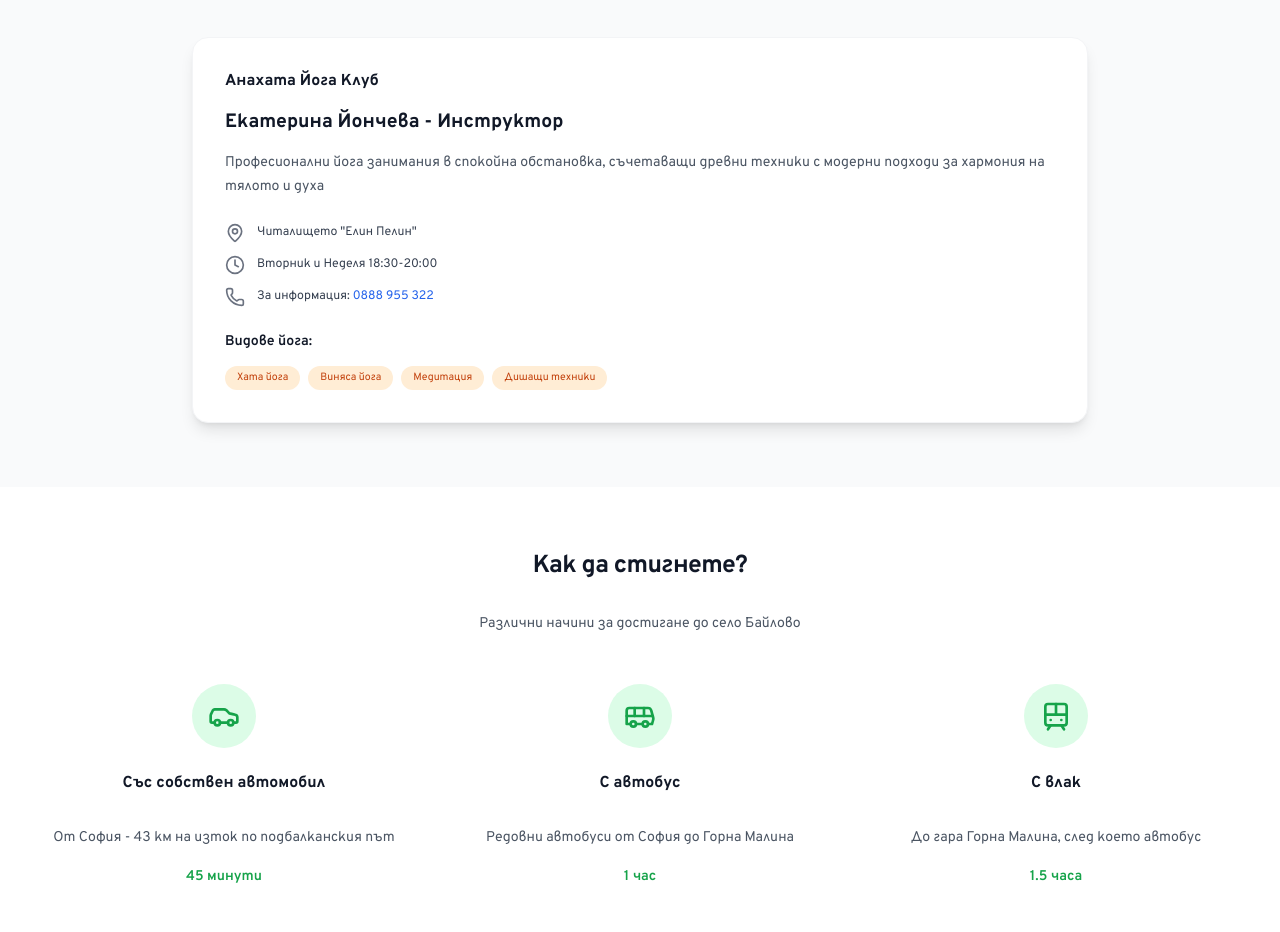
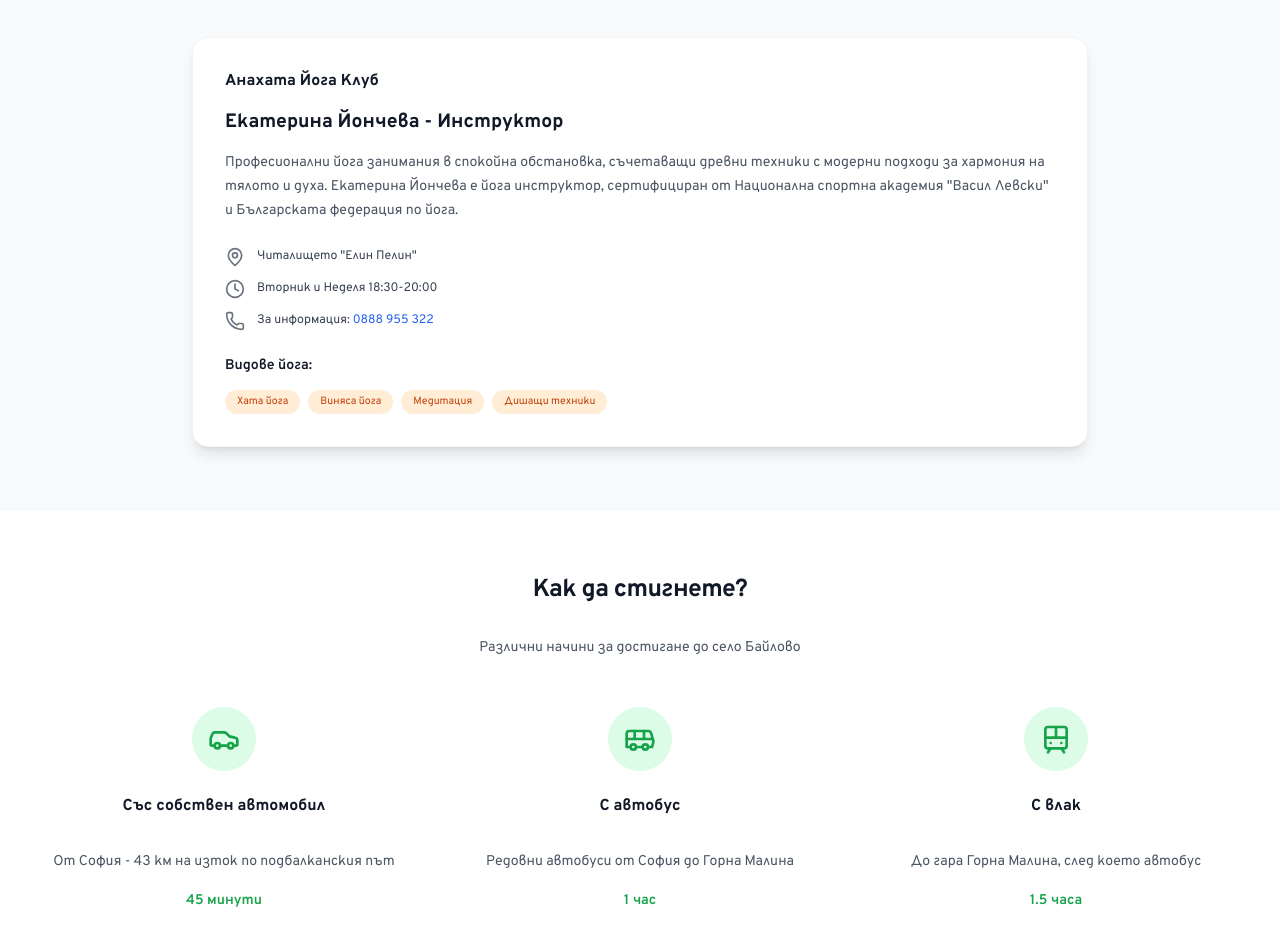
Before and after one commit to voodoobg/bailovo-website, a Next.js app: page /bg/tourism in a window 1280 px wide. Shown: the part 4920-5852 px from the top of the page. Built offline with nearby package versions, Linux system fonts and the light colour scheme.

Commit message:
UPDATE: Refine layout metadata and enhance Bulgarian yoga class description for clarity and detail

```diff
--- a/src/app/[locale]/tourism/page.tsx
+++ b/src/app/[locale]/tourism/page.tsx
@@ -848,7 +848,7 @@ export default function TourismPage() {
                 </p>
               <p className="text-gray-600 mb-6">
                 {locale === 'bg'
-                  ? 'Професионални йога занимания в спокойна обстановка, съчетаващи древни техники с модерни подходи за хармония на тялото и духа'
+                  ? 'Професионални йога занимания в спокойна обстановка, съчетаващи древни техники с модерни подходи за хармония на тялото и духа. Екатерина Йончева е йога инструктор, сертифициран от Национална спортна академия "Васил Левски" и Българската федерация по йога.'
                   : 'Professional yoga classes in a peaceful environment, combining ancient techniques with modern approaches for harmony of body and spirit'}
               </p>
               <div className="space-y-3 mb-6">
--- a/src/app/layout.tsx
+++ b/src/app/layout.tsx
@@ -5,8 +5,8 @@ import { Overpass } from "next/font/google";
 const overpass = Overpass({ subsets: ["latin", "cyrillic"] });
 
 export const metadata: Metadata = {
-  title: "Село Байлово - Родина на Елин Пелин",
-  description: "Официален сайт на село Байлово, България - родина на големия български писател Елин Пелин",
+  title: "Байлово - Официален сайт на село Байлово",
+  description: "Официален сайт на село Байлово, България - родното място на големия български писател Елин Пелин",
   icons: {
     icon: [
       {
```
